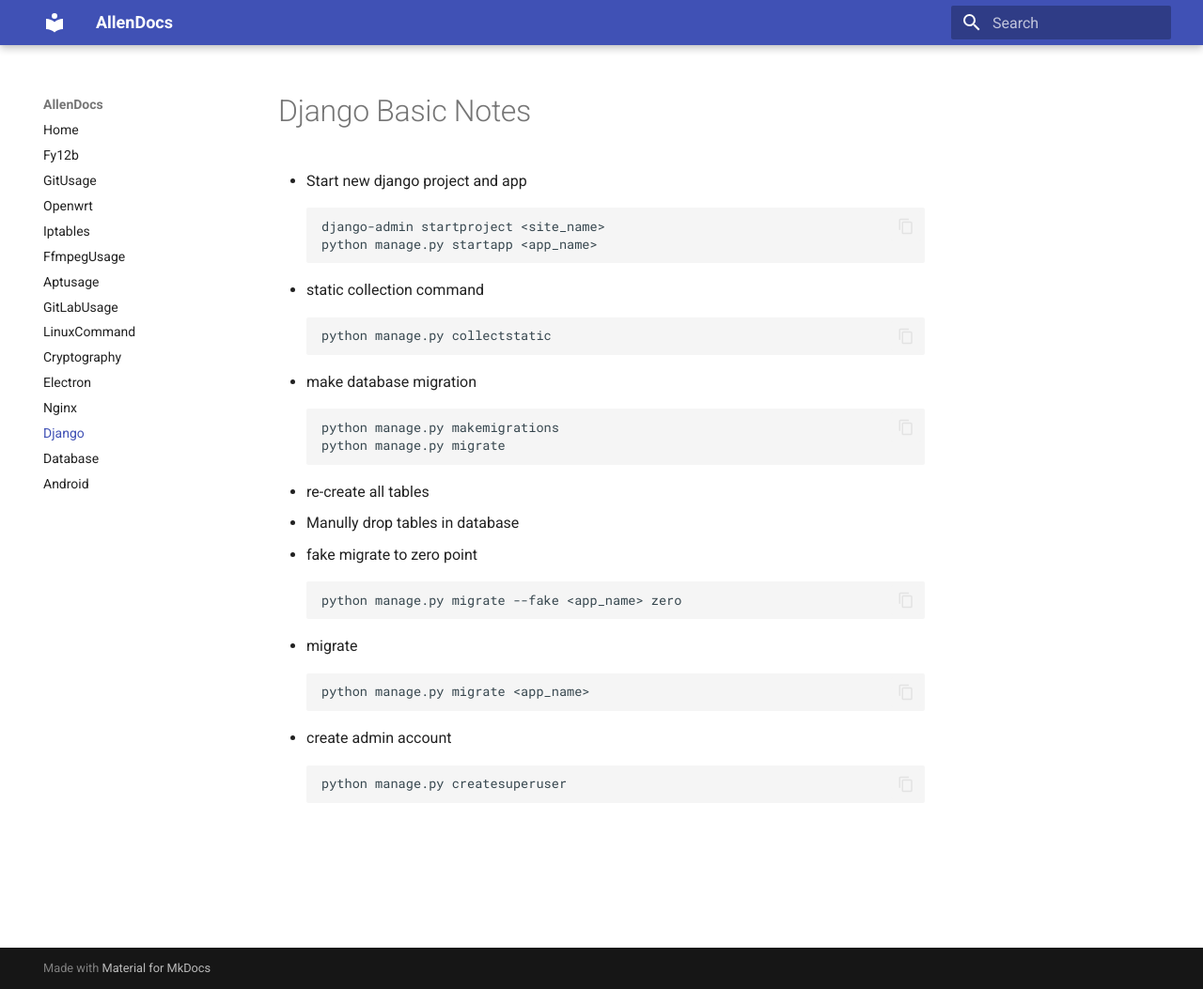
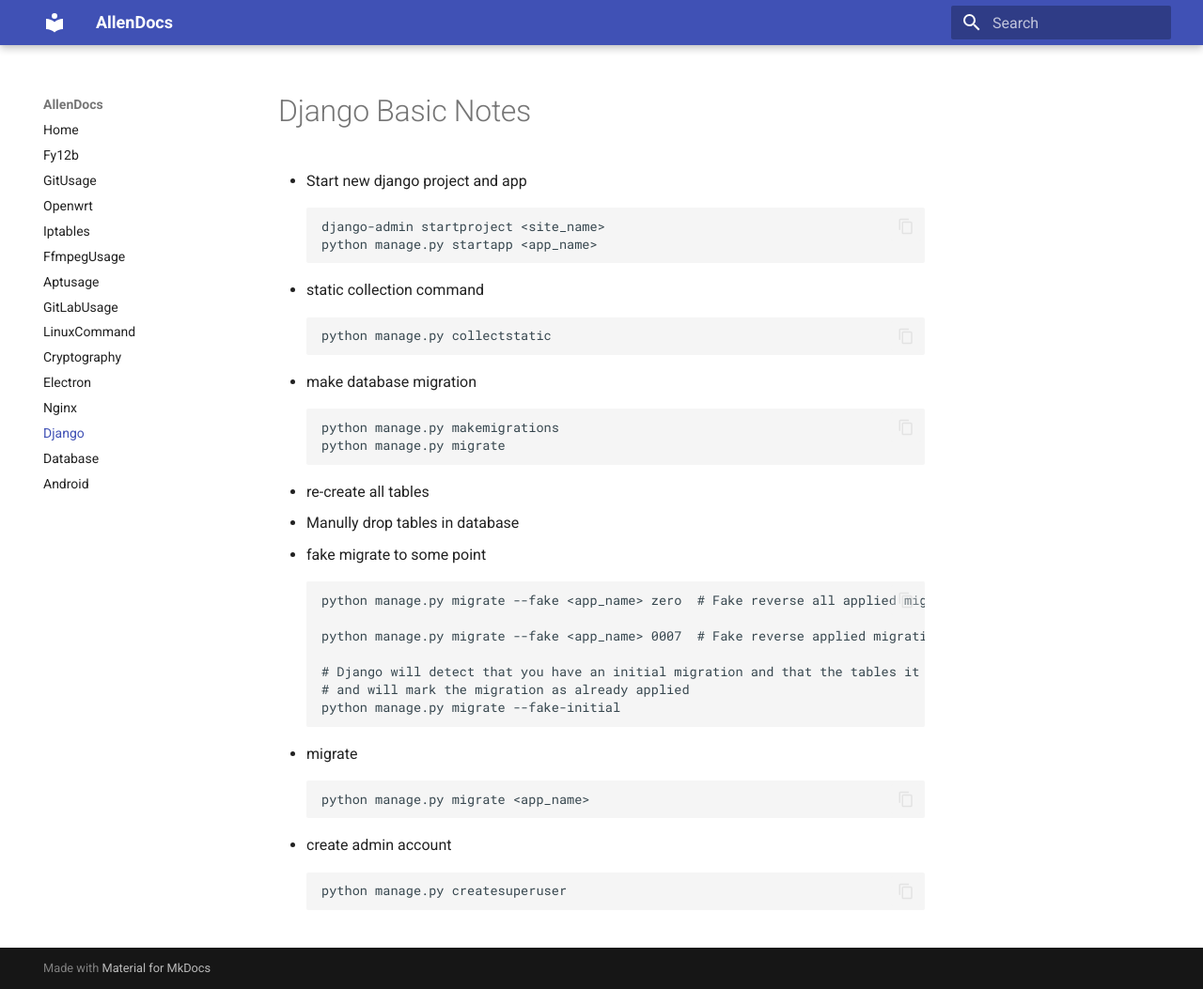
Before and after one commit to Ordinary-Capability/mydoc, an MkDocs documentation site: the page built from docs/django.md, in a window 1280 px wide and 1053 px high. Shown: the whole window at 94% size. Built offline with MkDocs 1.6.1 and Material for MkDocs 9.7.7, drawn with Linux system fonts in a browser that asks for light colours.

Commit message:
Update django.md

````diff
--- a/docs/django.md
+++ b/docs/django.md
@@ -16,9 +16,15 @@
 
 - re-create all tables
 1. Manully drop tables in database
-2. fake migrate to zero point
+2. fake migrate to some point
     ```
-    python manage.py migrate --fake <app_name> zero
+    python manage.py migrate --fake <app_name> zero  # Fake reverse all applied migrations
+
+    python manage.py migrate --fake <app_name> 0007  # Fake reverse applied migrations after 0007
+
+    # Django will detect that you have an initial migration and that the tables it wants to create already exist,
+    # and will mark the migration as already applied
+    python manage.py migrate --fake-initial
     ```
 3. migrate
     ```
````
